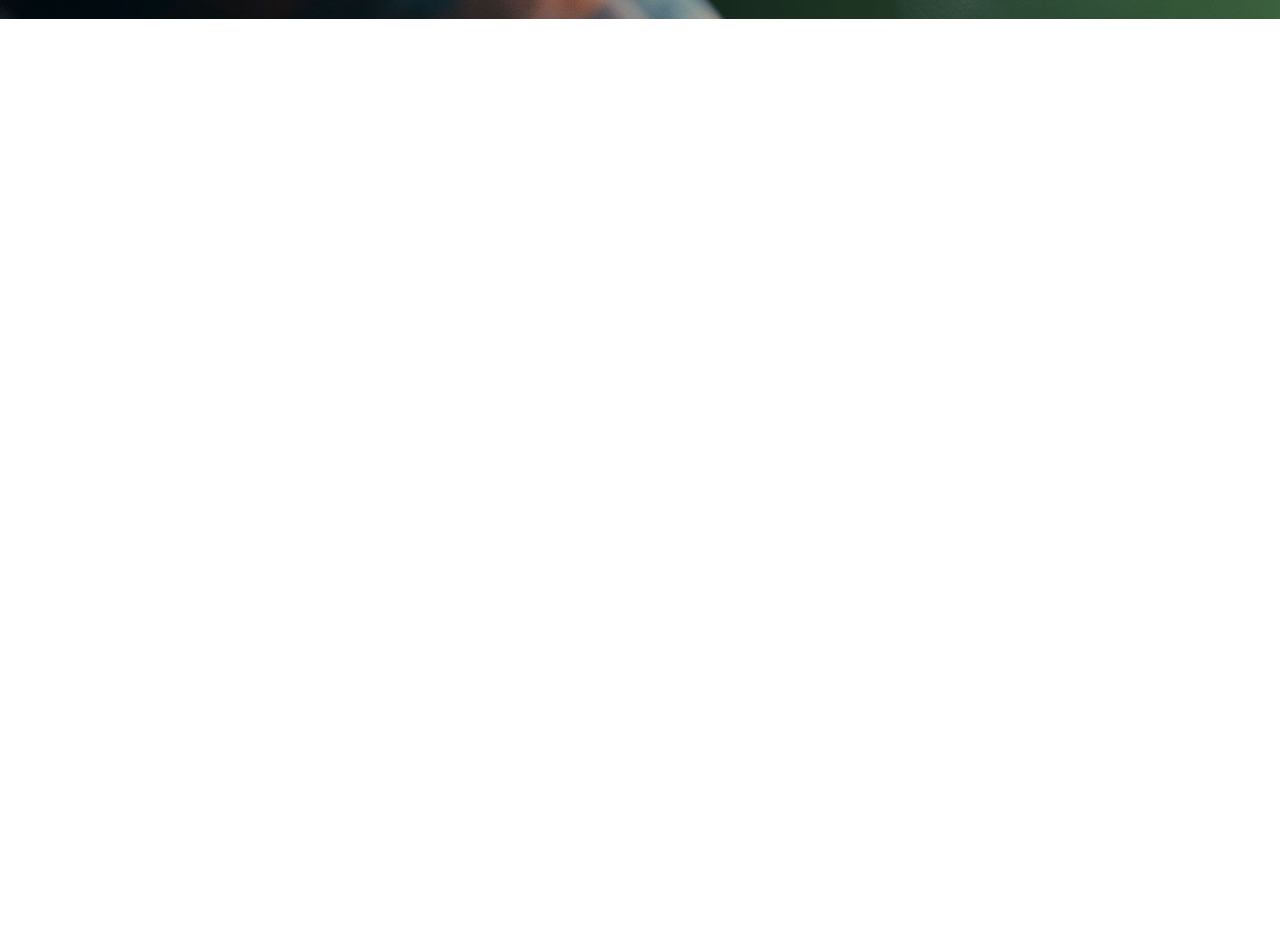
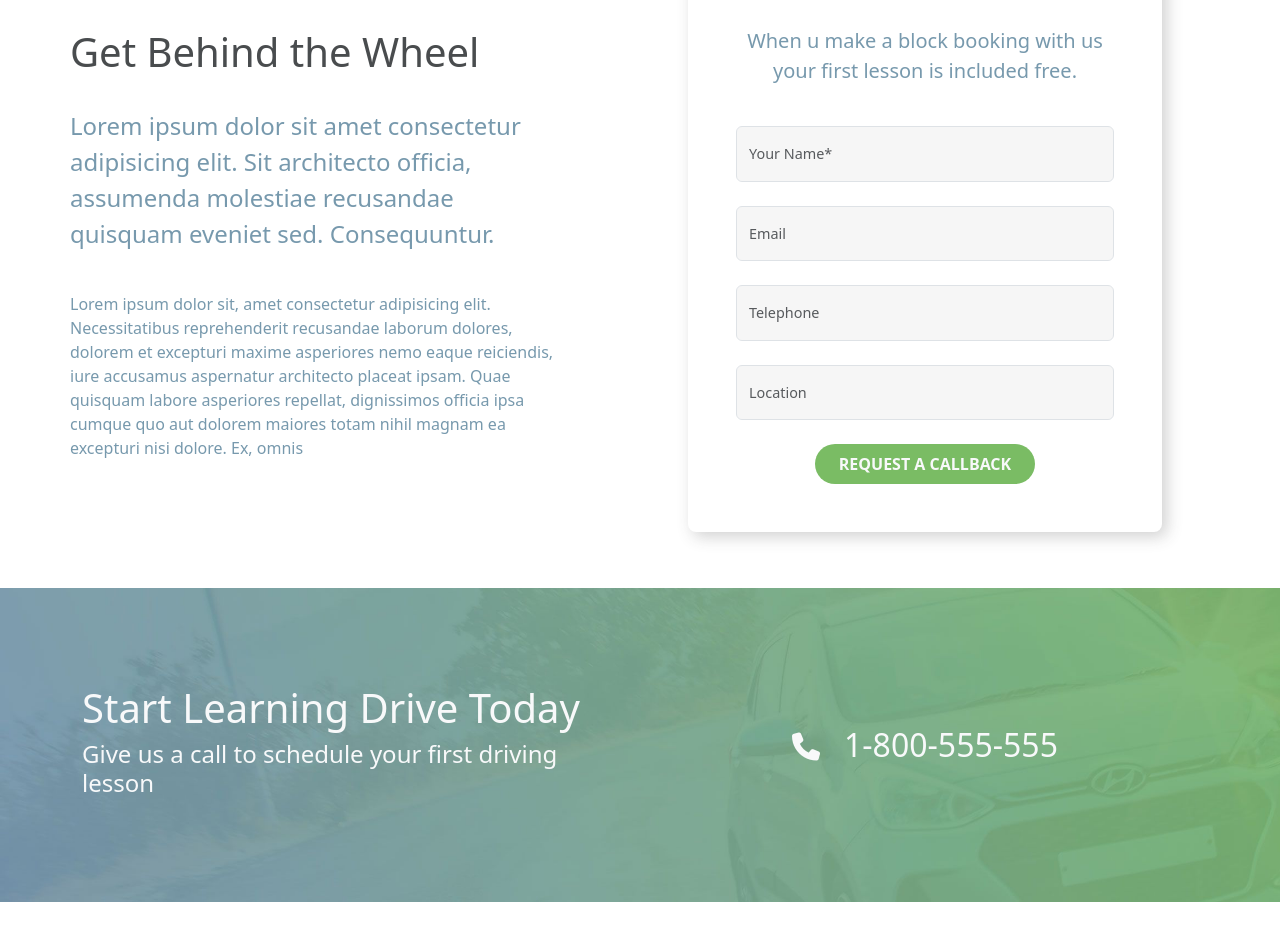
Before and after one commit to Finnedorn/proj-html-vuejs, a Vue app: page / in a window 1280 px wide. Shown: the part 766-1706 px from the top of the page. Before the commit the page ends 800 px from the top, so only its background shows below. Built offline with nearby package versions, Linux system fonts and the light colour scheme.

Commit message:
added form and cta sections

```diff
--- a/src/App.vue
+++ b/src/App.vue
@@ -1,5 +1,6 @@
 <template>
   <HeaderComponent/>
+  <MainComponent/>
 </template>
 
 <script>
--- a/src/assets/data/store.js
+++ b/src/assets/data/store.js
@@ -8,5 +8,11 @@ export const store = reactive({
         'COURSES',
         'LOCATIONS',
         'BLOG'
+    ],
+    formPlaceHolderArr: [
+        'Your Name*',
+        'Email',
+        'Telephone',
+        'Location'
     ]
 });
--- a/src/assets/style/main.scss
+++ b/src/assets/style/main.scss
@@ -8,9 +8,6 @@ $fa-font-path: '../webfonts';
 
 @import 'bootstrap/scss/bootstrap';
 
-*{
-    color: black;
-}
 
 img {
     width: 100%;
@@ -24,8 +21,24 @@ img {
     background-color: $green;
 }
 
+.bg-my-white {
+    background-color: $white;
+}
+
+.bg-my-light-grey {
+    background-color: $light-grey !important;
+}
+
 .text-my-blue {
     color: $light-blue;
+}
+
+.text-my-dark-grey {
+    color: $dark-grey;
+}
+
+.text-my-green {
+    color: $green;
 }
 
 .green-btn:hover {
--- a/src/components/HeaderComponent.vue
+++ b/src/components/HeaderComponent.vue
@@ -28,9 +28,7 @@
               <div class="greenbar"></div>
             </li>
           </ul>
-          <button class="p-2 px-4 rounded-5 border-0 bg-my-green green-btn">
-            <a class="nav-link active text-light fw-bold" aria-current="page" href="#">BOOK NOW</a>
-          </button>
+          <BtnGreenComponent :content="'BOOK NOW'"/>
         </div>
       </nav>
     </div>
@@ -46,19 +44,51 @@
       </div>
     </div>
   </div>
+  <!--first section-->
+  <div class="container-fluid">
+    <div class="container">
+      <div class="row py-2">
+        <div class="col-lg-6 col-md-12 text-wrapper">
+          <h2 class="text-my-dark-grey fs-1 pb-4">
+            Get Behind the Wheel
+          </h2>
+          <p class=" fs-4 pb-4 text-my-blue">
+            Lorem ipsum dolor sit amet consectetur adipisicing elit. Sit architecto officia, assumenda molestiae recusandae quisquam eveniet sed. Consequuntur.
+          </p>
+          <p class="fs-6 text-my-blue">
+            Lorem ipsum dolor sit, amet consectetur adipisicing elit. Necessitatibus reprehenderit recusandae laborum dolores, dolorem et excepturi maxime asperiores nemo eaque reiciendis, iure accusamus aspernatur architecto placeat ipsam. Quae quisquam labore asperiores repellat, dignissimos officia ipsa cumque quo aut dolorem maiores totam nihil magnam ea excepturi nisi dolore. Ex, omnis
+          </p>
+        </div>
+        <div class="col-lg-6 col-md-12 px-5">
+          <div class="p-5 form-wrapper rounded-3 text-center bg-my-white">
+            <h2 class="pb-3 text-my-green">
+              First Lesson Free!
+            </h2>
+            <p class="fs-5 py-3 text-my-blue">
+              When u make a block booking with us your first lesson is included free.
+            </p>
+            <input v-for="(el, index) in store.formPlaceHolderArr" class="form-control my-4 py-3 bg-my-light-grey" type="text" :placeholder="el" aria-label="default input example" :key="index">
+            <BtnGreenComponent :content="'REQUEST A CALLBACK'"/>
+          </div>
+        </div>
+      </div>
+    </div>
+  </div>
 </template>
 
 <script>
-  import {store} from '../assets/data/store'
+  import {store} from '../assets/data/store';
+  import BtnGreenComponent from './subcomponents/BtnGreenComponent.vue';
   export default {
     name: 'HeaderComponent',
+    components: {
+      BtnGreenComponent
+    },
     data() {
       return {
         store
       }
-    },
-    methods: {
-    },
+    }
   }
 </script>
 
@@ -70,23 +100,12 @@
 }
 
 .hero-wrapper {
-  height: 750px;
   background-image: url(../assets/images/homepage-hero-background.jpg);
   background-size: cover;
 }
 
 .hero-title {
-  padding-top: 250px;
-  animation: move-right 0.5s forwards;
-}
-
-@keyframes move-right {
-  0% {
-    transform: translateX(-3rem);
-  }
-  100% {
-    transform: translateX(0rem);
-  }
+  padding: 20% 0%;
 }
 
 .hero-title-font {
@@ -130,4 +149,19 @@
     width: 60%;
   }
 }
+
+.text-wrapper {
+  padding: 80px 80px 0px 0px;
+}
+
+.form-wrapper {
+  box-shadow:  0.3em 0.3em 1em rgba(58, 58, 58, 0.234);
+  transform: translateY(-3rem);
+}
+
+.form-control {
+  font-size: 0.9rem !important;
+  color: $light-blue !important;
+}
+
 </style>
--- a/src/components/MainComponent.vue
+++ b/src/components/MainComponent.vue
@@ -1,4 +1,27 @@
 <template>
+  <!--section-CTA-->
+  <div class="container-fluid cta-wrapper">
+    <div class="container">
+      <div class="row align-items-center">
+        <div class="col-lg-6 col-md-12 text-light py-3">
+          <h2 class="fs-1">
+            Start Learning Drive Today
+          </h2>
+          <h4>
+            Give us a call to schedule your first driving lesson
+          </h4>
+        </div>
+        <div class=" col-lg-6 col-md-12 text-lg-center text-light py-3">
+          <i class="fa-solid fa-phone me-4 fs-3 "></i>
+          <span class="fs-2">1-800-555-555</span>
+        </div>
+      </div>
+    </div>
+  </div>
+  <!--section-courses-->
+  <div class="container-fluid courses-wrapper">
+
+  </div>
 </template>
 
 <script>
@@ -6,8 +29,6 @@
     name: 'MainComponent',
     data() {
       return {
-        store,
-
       }
     },
     methods: {
@@ -16,5 +37,14 @@
 </script>
 
 <style lang="scss" scoped>
+.cta-wrapper {
+  padding: 80px 0px;
+  background-image: url(../assets/images/horizontal-cta-background.jpg);
+  background-size: cover;
+}
 
+.courses-wrapper {
+  padding: 100px 0px;
+  background-image: url();
+}
 </style>
--- /dev/null
+++ b/src/components/subcomponents/BtnGreenComponent.vue
@@ -0,0 +1,29 @@
+<template>
+    <button class="p-2 px-4 rounded-5 border-0 bg-my-green green-btn">
+      <a class="nav-link active text-light fw-bold" aria-current="page" href="#">{{ content }}</a>
+    </button>
+</template>
+
+<script>
+  import {store} from '../../assets/data/store';
+  export default {
+    name: 'BtnGreenComponent',
+    props: {
+      content:String,
+    },
+    data() {
+      return {
+        store,
+      }
+    }
+  }
+</script>
+
+<style lang="scss" scoped>
+@use '../../assets/style/partials/variables' as *;
+.green-btn:hover {
+  background-color: $dark-green;
+  transition: all 0.8s;
+}
+
+</style>
```
Also changed, not shown: src/assets/images/promise-background.jpg (added), src/components/subcomponents/CardComponent.vue (added).
